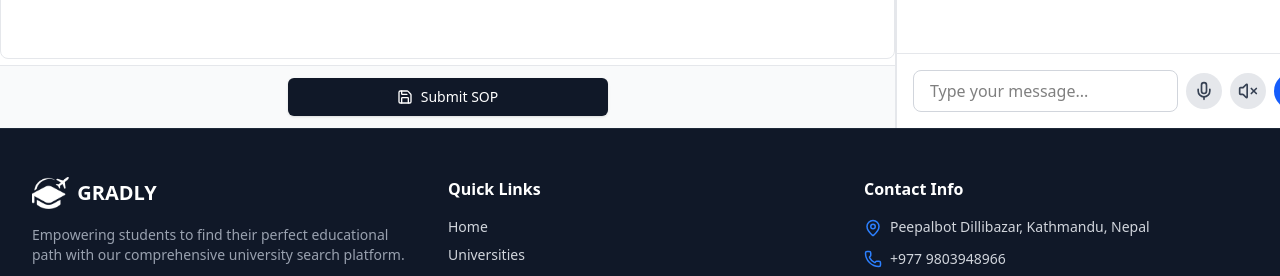
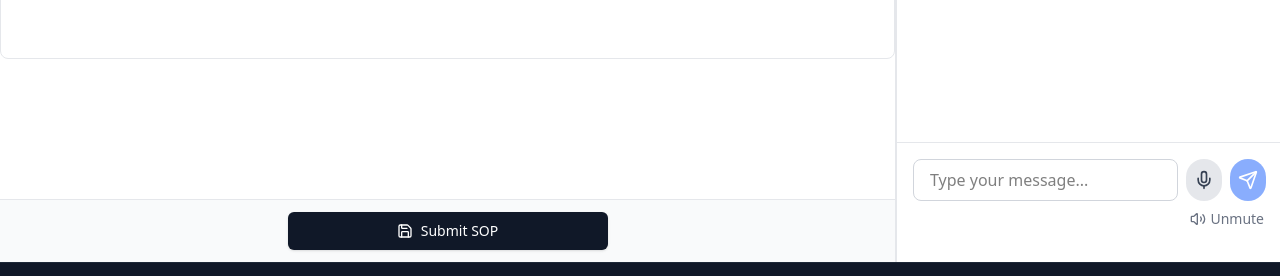
Before and after one commit to Prajjwall123/frontend, a React (Vite) app: page /sop-writer in a window 1280 px wide. Shown: the part 619-895 px from the top of the page. Built offline with nearby package versions, Linux system fonts and the light colour scheme; no server answers.

Commit message:
height fix for sop container

```diff
--- a/src/components/VoiceChatBot.jsx
+++ b/src/components/VoiceChatBot.jsx
@@ -257,7 +257,12 @@ const VoiceChatBot = ({ onMessage, initialMessages = [], currentSOP = '' }) => {
     return (
         <div className="flex flex-col h-full">
             {/* Messages */}
-            <div className="flex-1 overflow-y-auto p-4 space-y-4">
+            <div className="flex-1 overflow-y-auto p-4 space-y-4" style={{
+                maxHeight: 'calc(100vh - 200px)',
+                minHeight: '200px',
+                overflowY: 'auto',
+                WebkitOverflowScrolling: 'touch'
+            }}>
                 {messages.map((message) => (
                     <div
                         key={message.id}
@@ -293,43 +298,51 @@ const VoiceChatBot = ({ onMessage, initialMessages = [], currentSOP = '' }) => {
                 <div ref={chatEndRef} />
             </div>
 
-            {/* Input Area */}
+            {/* Input area - fixed at bottom */}
             <div className="border-t border-gray-200 p-4 bg-white">
-                <form onSubmit={handleSubmit} className="flex items-center gap-2">
+                <form onSubmit={handleSubmit} className="flex space-x-2">
                     <input
                         type="text"
                         value={input}
                         onChange={(e) => setInput(e.target.value)}
+                        placeholder="Type your message..."
                         className="flex-1 border border-gray-300 rounded-lg px-4 py-2 focus:outline-none focus:ring-2 focus:ring-blue-500 focus:border-transparent"
-                        placeholder="Type your message..."
                         disabled={isLoading}
                     />
                     <button
                         type="button"
                         onClick={toggleListening}
-                        className={`p-2 rounded-full ${isListening ? 'bg-red-500 text-white' : 'bg-gray-200 text-gray-700'
-                            }`}
-                        title={isListening ? 'Stop listening' : 'Start voice input'}
+                        className={`p-2 rounded-full ${isListening ? 'bg-red-500 text-white' : 'bg-gray-200 text-gray-700'}`}
+                        disabled={isLoading}
                     >
                         {isListening ? <MicOff size={20} /> : <Mic size={20} />}
                     </button>
                     <button
-                        type="button"
-                        onClick={toggleSpeaking}
-                        className={`p-2 rounded-full ${isSpeaking ? 'bg-blue-600 text-white' : 'bg-gray-200 text-gray-700'
-                            }`}
-                        title={isSpeaking ? 'Stop speaking' : 'Enable text-to-speech'}
-                    >
-                        {isSpeaking ? <Volume2 size={20} /> : <VolumeX size={20} />}
-                    </button>
-                    <button
                         type="submit"
-                        className="p-2 bg-blue-600 text-white rounded-full hover:bg-blue-700 focus:outline-none focus:ring-2 focus:ring-blue-500 focus:ring-offset-2"
-                        disabled={isLoading || !input.trim()}
+                        disabled={!input.trim() || isLoading}
+                        className="bg-blue-600 text-white p-2 rounded-full disabled:opacity-50 disabled:cursor-not-allowed"
                     >
                         <Send size={20} />
                     </button>
                 </form>
+                <div className="flex justify-end mt-2">
+                    <button
+                        onClick={() => setIsSpeaking(!isSpeaking)}
+                        className="text-sm text-gray-500 hover:text-gray-700 flex items-center"
+                    >
+                        {isSpeaking ? (
+                            <>
+                                <VolumeX size={16} className="mr-1" />
+                                Mute
+                            </>
+                        ) : (
+                            <>
+                                <Volume2 size={16} className="mr-1" />
+                                Unmute
+                            </>
+                        )}
+                    </button>
+                </div>
             </div>
         </div>
     );
--- a/src/core/public/SOPWriter.jsx
+++ b/src/core/public/SOPWriter.jsx
@@ -142,7 +142,11 @@ const SOPWriter = () => {
                     </div>
 
                     {/* Right Side - Voice Chat */}
-                    <div className="w-96 border-l border-gray-200">
+                    <div className="w-96 flex flex-col border-l border-gray-200" style={{
+                        height: 'calc(100vh - 5rem)', // Adjust this value based on your header height
+                        display: 'flex',
+                        flexDirection: 'column'
+                    }}>
                         <VoiceChatBot
                             onMessage={handleBotMessage}
                             initialMessages={initialMessages}
```
